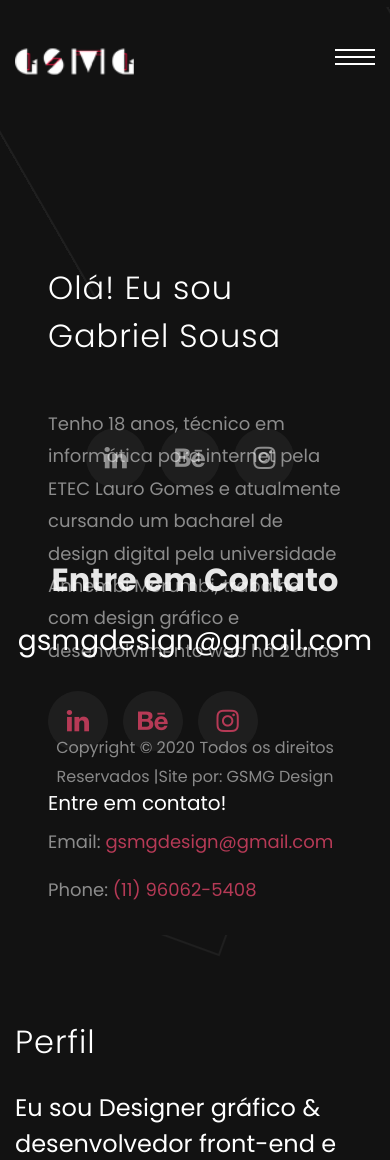
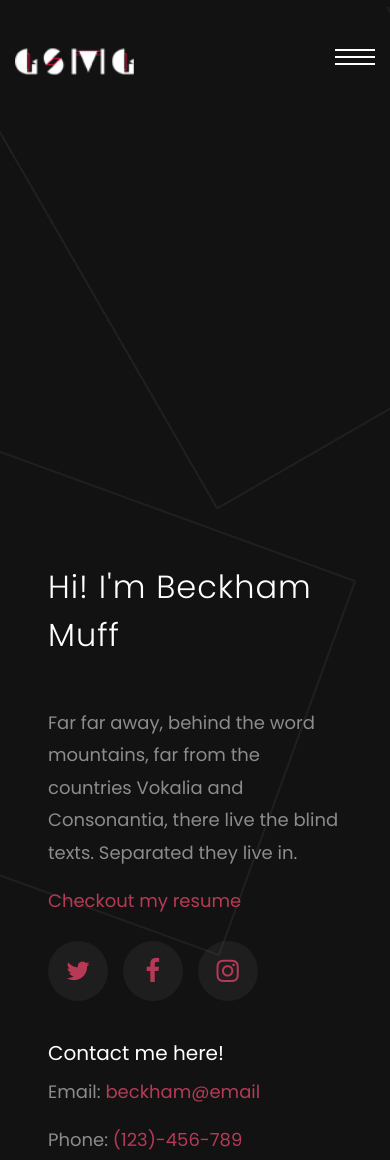
Before and after one commit to sousagabriell/Portfolio, a plain HTML site: page about.html in a window 390 px wide. Shown: the top 1160 px of the page. Drawn offline with Linux system fonts and the light colour scheme; some packages are replaced by stand-ins of ours; no server answers; files whose address does not match are found by name.

Commit message:
correção de quebra responsiva

```diff
--- a/about.html
+++ b/about.html
@@ -76,31 +76,24 @@
 			<section class="ftco-section about-section">
 				<div class="container">
 					<div class="row d-flex my-5" data-scrollax-parent="true">
-						<div class="col-md-4 author-img" data-scrollax=" properties: { translateY: '-70%'}">
-						</div>
-						<div class="col-md-2 mobile"></div>
+						<div class="col-md-4 author-img" data-scrollax=" properties: { translateY: '-70%'}"></div>
+						<div class="col-md-2"></div>
 						<div class="col-md-6 wrap ftco-animate">
 							<div class="about-desc">
-								<h1 class="bold-text">SOBRE</h1>
+								<h1 class="bold-text">About</h1>
 								<div class="p-5">
-									<h2 class="mb-5">Olá! Eu sou Gabriel Sousa</h2>
-									<p>Tenho 18 anos, técnico em informática para internet pela ETEC Lauro Gomes e
-										atualmente cursando
-										um bacharel de design digital pela universidade Anhembi Morumbi, trabalho com
-										design gráfico e
-										desenvolvimento web
-										há 2 anos</p>
+									<h2 class="mb-5">Hi! I'm Beckham Muff</h2>
+									<p>Far far away, behind the word mountains, far from the countries Vokalia and
+										Consonantia, there live the blind texts. Separated they live in.</p>
+									<p><a href="#">Checkout my resume</a></p>
 									<ul class="ftco-footer-social list-unstyled mt-4">
-										<li><a href="https://www.linkedin.com/in/gabriel-sousa-m-grande/"><span
-													class="icon-linkedin"></span></a></li>
-										<li><a href="https://www.behance.net/gsmgdesign"><span
-													class="icon-behance"></span></a></li>
-										<li><a href="https://www.instagram.com/gsmgdesign"><span
-													class="icon-instagram"></span></a></li>
+										<li><a href="#"><span class="icon-twitter"></span></a></li>
+										<li><a href="#"><span class="icon-facebook"></span></a></li>
+										<li><a href="#"><span class="icon-instagram"></span></a></li>
 									</ul>
-									<h5>Entre em contato!</h5>
-									<p>Email: <a href="#">gsmgdesign@gmail.com</a></p>
-									<p>Phone: <a href="#">(11) 96062-5408</a></p>
+									<h5>Contact me here!</h5>
+									<p>Email: <a href="#">beckham@email</a></p>
+									<p>Phone: <a href="#">(123)-456-789</a></p>
 								</div>
 							</div>
 						</div>
@@ -303,14 +296,12 @@
 						<div class="col-md-12 text-center">
 
 							<p>
-							<p>
 								<!-- Link back to Colorlib can't be removed. Template is licensed under CC BY 3.0. -->
 								Copyright &copy;
 								<script>document.write(new Date().getFullYear());</script> Todos os direitos Reservados
 								|Site por: GSMG
 								Design
 								<!-- Link back to Colorlib can't be removed. Template is licensed under CC BY 3.0. -->
-							</p>
 							</p>
 						</div>
 					</div>
```
Also changed, not shown: css/style.css.
